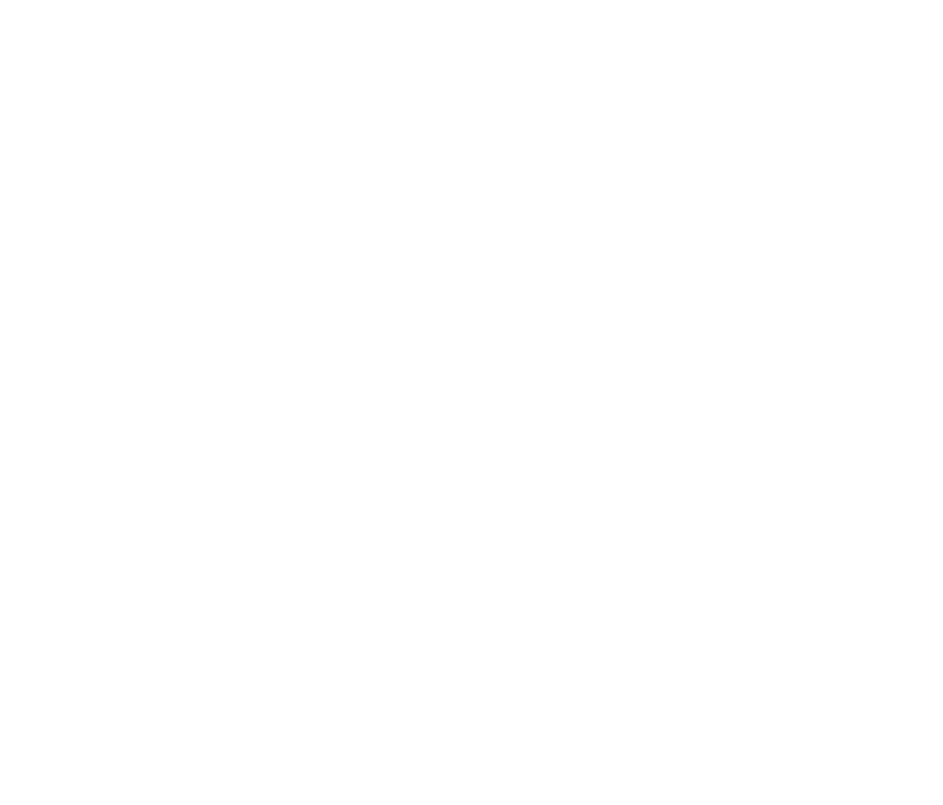
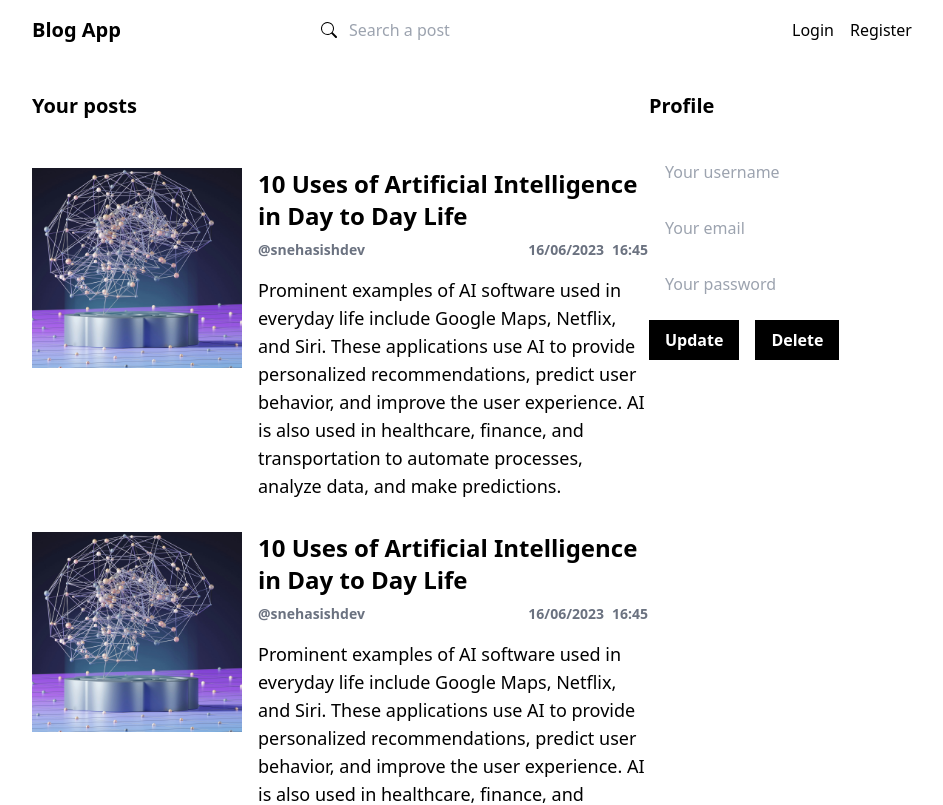
Before and after one commit to Adnaan1806/Blog-Website, a React (Vite) app in the folder frontend/: page /profile/1 in a window 1280 px wide. Before the commit this address had no page. Shown: the top 805 px of the page, without its empty margins (168-1111 px from the left). Built offline with nearby package versions, Linux system fonts and the light colour scheme.

Commit message:
profile and profile posts page update

```diff
--- a/frontend/src/App.jsx
+++ b/frontend/src/App.jsx
@@ -6,6 +6,7 @@ import Login from "./pages/Login";
 import Register from "./pages/Register";
 import PostDetails from "./pages/PostDetails";
 import CreatePost from "./pages/CreatePost";
+import Profile from "./pages/Profile";
 
 const App = () => {
   return (
@@ -17,6 +18,7 @@ const App = () => {
         <Route exact path="/register" element={<Register />} />
         <Route exact path="/posts/post/:id" element={<PostDetails />} />
         <Route exact path="/write" element={<CreatePost />} />
+        <Route exact path="/profile/:id" element={<Profile />} />
       </Routes>
 
     </div>
--- /dev/null
+++ b/frontend/src/components/ProfilePosts.jsx
@@ -0,0 +1,36 @@
+import logo from '../assets/growtika-nGoCBxiaRO0-unsplash.jpg'
+
+const ProfilePosts = () => {
+  return (
+    <div className="w-full flex mt-8 space-x-4">
+
+    {/*left*/}
+     <div className="w-[35%] h-[200px] flex justify-center items-center">
+         <img src={logo} alt="" className="h-full w-full object-cover"/>
+
+     </div>
+
+    {/*right*/}
+     <div className="flex flex-col w-[65%]">
+        <h1 className="text-xl font-bold md:mb-2 mb-1 md:text-2xl">
+         10 Uses of Artificial Intelligence in Day to Day Life
+        </h1>
+        <div className="flex mb-2 text-sm font-semibold text-gray-500 items-center justify-between md:mb-4">
+           <p>@snehasishdev</p>
+           <div className="flex space-x-2">
+                 <p>16/06/2023</p>
+                 <p>16:45</p>
+           </div>
+        </div>
+        <p className="text-sm md:text-lg">
+         Prominent examples of AI software used in everyday life include Google Maps, Netflix, and Siri. These applications use
+         AI to provide personalized recommendations, predict user behavior, and improve the user experience. AI is also used in
+         healthcare, finance, and transportation to automate processes, analyze data, and make predictions.
+        </p>
+     </div>
+
+ </div>
+  )
+}
+
+export default ProfilePosts
--- /dev/null
+++ b/frontend/src/pages/Profile.jsx
@@ -0,0 +1,52 @@
+import Footer from "../components/Footer";
+import Navbar from "../components/Navbar";
+import ProfilePosts from "../components/ProfilePosts";
+
+const Profile = () => {
+  return (
+    <div>
+      <Navbar />
+      <div className="px-8 md:px-[200px] mt-8 flex md:flex-row flex-col-reverse md:items-start items-start">
+        <div className="flex flex-col md:w-[70%] w-full mt-8 md:mt-0">
+          <h1 className="text-xl font-bold mb-4">Your posts</h1>
+          <ProfilePosts />
+          <ProfilePosts />
+          <ProfilePosts />
+          <ProfilePosts />
+        </div>
+        <div className="md:sticky md:top-16 flex justify-start md:justify-end items-start md:w-[30%] w-full md:items-end">
+            <div className="flex flex-col space-y-4 items-start">
+            <h1 className="text-xl font-bold mb-4">Profile</h1>
+          <input
+            className="outline-none px-4 py-2 text-gray-500"
+            placeholder="Your username"
+            type="text"
+          />
+          <input
+            className="outline-none px-4 py-2 text-gray-500"
+            placeholder="Your email"
+            type="email"
+          />
+          <input
+            className="outline-none px-4 py-2 text-gray-500"
+            placeholder="Your password"
+            type="password"
+          />
+          <div className="flex items-center space-x-4 mt-8">
+            <button className="text-white font-semibold bg-black px-4 py-2 hover:text-black hover:bg-gray-400">
+              Update
+            </button>
+            <button className="text-white font-semibold bg-black px-4 py-2 hover:text-black hover:bg-gray-400">
+              Delete
+            </button>
+          </div>
+            </div>
+
+        </div>
+      </div>
+      <Footer />
+    </div>
+  );
+};
+
+export default Profile;
```
